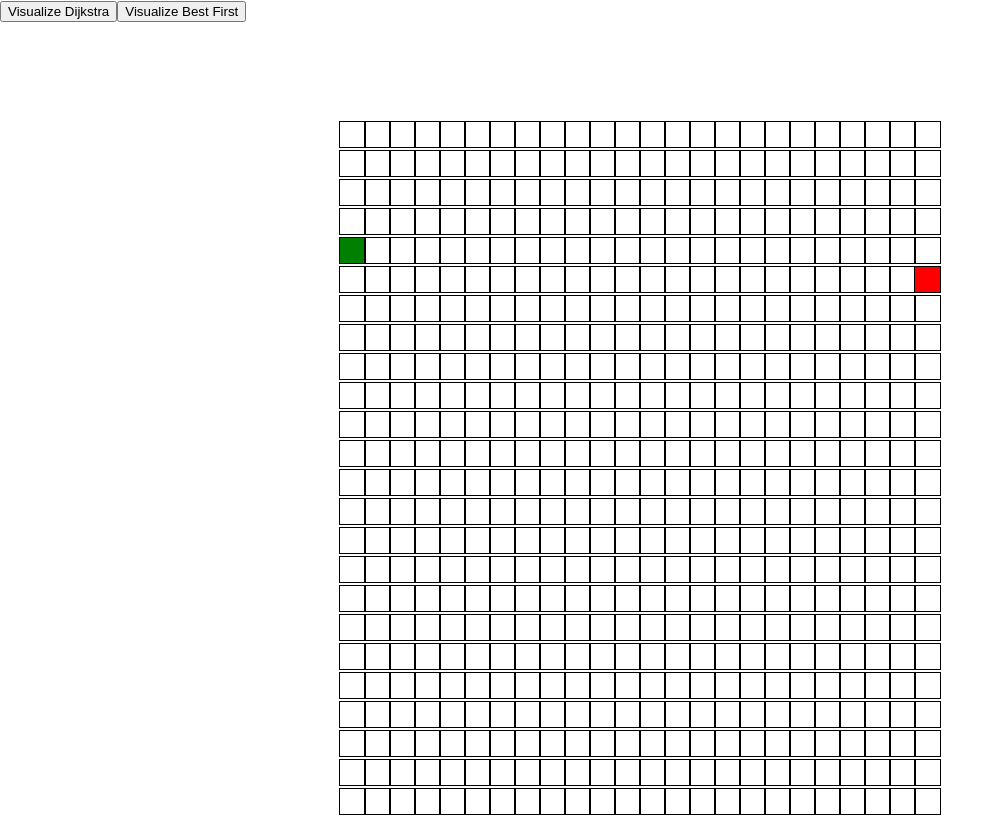
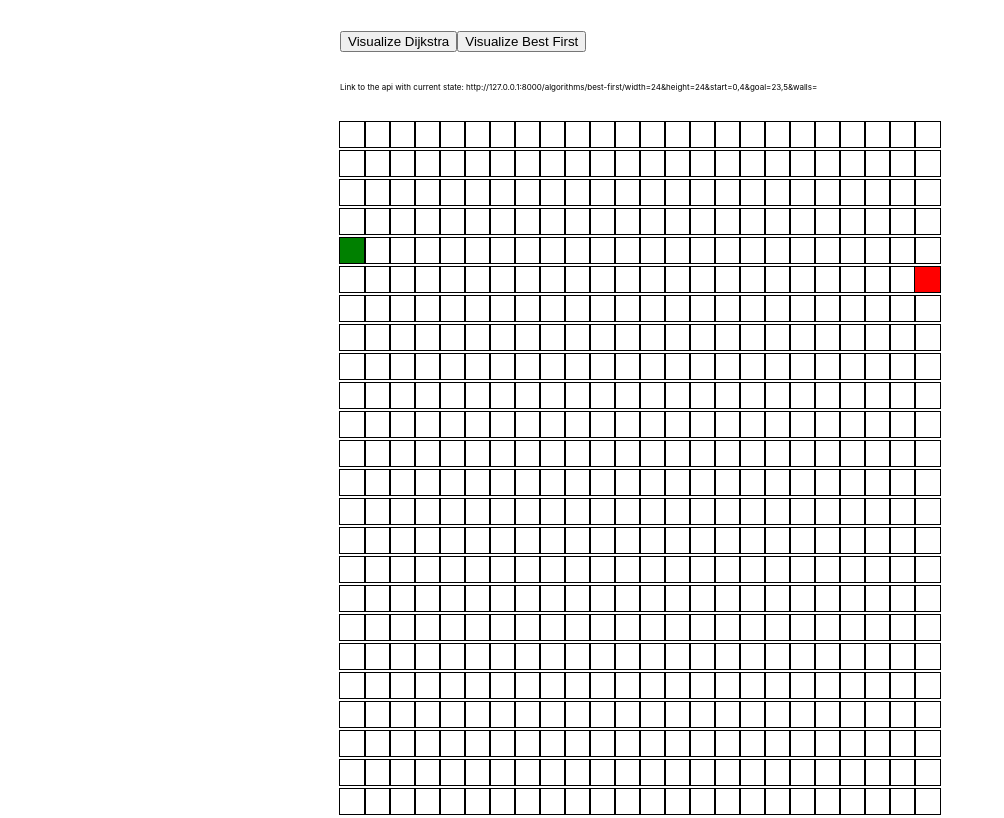
Before and after one commit to Marcin-99/path-finding, a React (Create React App) app in the folder path_finding_react/: page / in a window 1280 px wide. Shown: the whole page, without its empty margins (0-1004 px from the left). Built offline with nearby package versions, Linux system fonts and the light colour scheme.

Commit message:
Added ability to show the user link based on a state of an app.

```diff
--- a/path_finding_react/src/ProjectVisualizer/Visualizer.css
+++ b/path_finding_react/src/ProjectVisualizer/Visualizer.css
@@ -1,7 +1,23 @@
 .grid {
-	margin-top: 100px;
+	margin-top: 30px;
 	width: 600px;
 	margin-left: auto;
 	margin-right: auto;
 	color: black;
 }
+
+.buttons {
+	margin-top: 30px;
+	width: 600px;
+	margin-left: auto;
+	margin-right: auto;
+}
+
+.link {
+	font-size: 8px;
+	margin-top: 30px;
+	width: 600px;
+	height: auto;
+	margin-left: auto;
+	margin-right: auto;
+}
--- a/path_finding_react/src/ProjectVisualizer/Visualizer.js
+++ b/path_finding_react/src/ProjectVisualizer/Visualizer.js
@@ -2,7 +2,7 @@ import React from 'react';
 import Node from './Node/Node';
 import './Visualizer.css';
 import {dijkstra, getNodesInShortestPathOrder} from '../utilities/dijkstra-path-finding-algorithm';
-import {printWall, animateNodesVisited, buildGrid} from './VisualizerUtilities';
+import {printWall, animatePaths, buildGrid} from './VisualizerUtilities';
 import {urlsBuilder} from './UrlsBuilder/urlsBuilder';
 
 
@@ -15,7 +15,8 @@ class Visualizer extends React.Component {
 
 	state = {
 		nodes: [],
-		mouseIsPressed: false
+		mouseIsPressed: false,
+		dataUrl: ""
 	}
 
 	componentDidMount() {
@@ -48,7 +49,7 @@ class Visualizer extends React.Component {
     	fetch(url)
       		.then(response => response.json())
       		.then((data) => {
-      			animateNodesVisited(data);
+      			animatePaths(data);
       		})
     }
 
@@ -64,12 +65,17 @@ class Visualizer extends React.Component {
 	render() {
 	  return (
 	  	<div>
+	  		<div className="buttons">
 			  	<button onClick={ () => this.visualizeAlgorithm() }>
 			  		Visualize Dijkstra
 			  	</button>
 			  	<button onClick={ () => this.visualizeBestFirst() }>
 			  		Visualize Best First
 			  	</button>
+			</div>
+			<div className="link">
+				Link to the api with current state: { urlsBuilder(this.state.nodes, 'best-first', GRID, START_NODE, FINISH_NODE) }
+			</div>
 		    <div className="grid">
 		      {this.state.nodes.map((row, rowId) => {
 		      	return <div key={ rowId }>
--- a/path_finding_react/src/ProjectVisualizer/VisualizerUtilities.js
+++ b/path_finding_react/src/ProjectVisualizer/VisualizerUtilities.js
@@ -10,7 +10,7 @@ export const printWall = (nodes, column, row) => {
 }
 
 
-export const animateNodesVisited = (data) => {
+export const animatePaths = (data) => {
     for (let i = 0; i < data.closed_path.length; i++) {
     	if (i == data.closed_path.length - 1) {
     		setTimeout(() => {
```
Also changed, not shown: path_finding_react/src/ProjectVisualizer/UrlsBuilder/urlsBuilderUtilities.js (deleted). Lines whose indentation alone changed are shown as unchanged.
